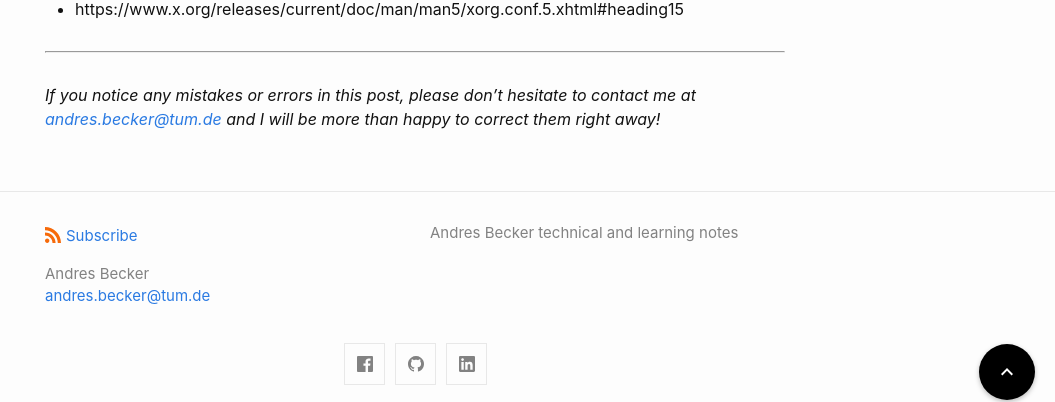
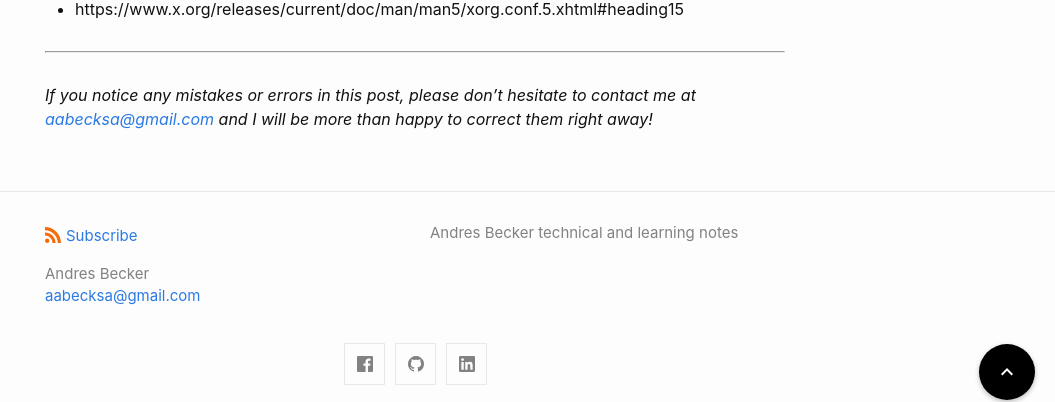
Before and after one commit to andresbecker/andresbecker.github.io, a Jekyll site: the page built from _posts/2020-09-26-How-to-access-your-Raspberry-Pi-4-desktop-from-any-device.md, in a window 1280 px wide and 900 px high, scrolled down 7035 px. Shown: the part 480-882 px from the top of the window, without its empty margins (225-1280 px from the left). Built offline with Jekyll 4.4.1, drawn with Linux system fonts in a browser that asks for light colours; comment, search, counter and statistics services are not loaded.

Commit message:
update email address

```diff
--- a/_config.yml
+++ b/_config.yml
@@ -2,7 +2,7 @@
 title: Andres Becker's personal page
 author:
   name: Andres Becker
-  email: andres.becker@tum.de
+  email: aabecksa@gmail.com
   linkedin: https://www.linkedin.com/in/andres-becker/
   github: https://github.com/andresbecker
   github_username: andresbecker
@@ -44,3 +44,4 @@ markdown: kramdown
 plugins:
  - jekyll-feed
  - jekyll-seo-tag
+ - webrick
```
Also changed, not shown: Gemfile.lock (deleted).
